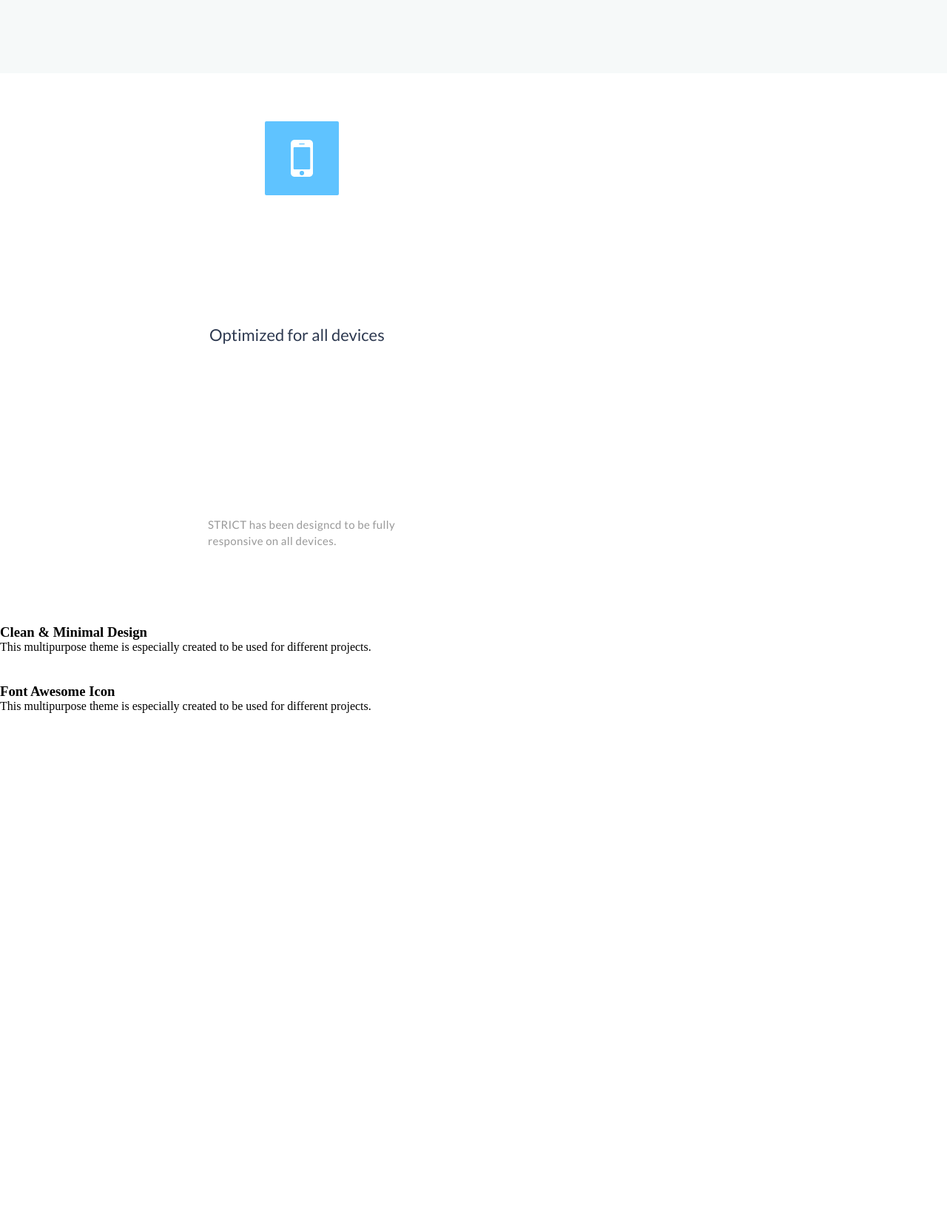
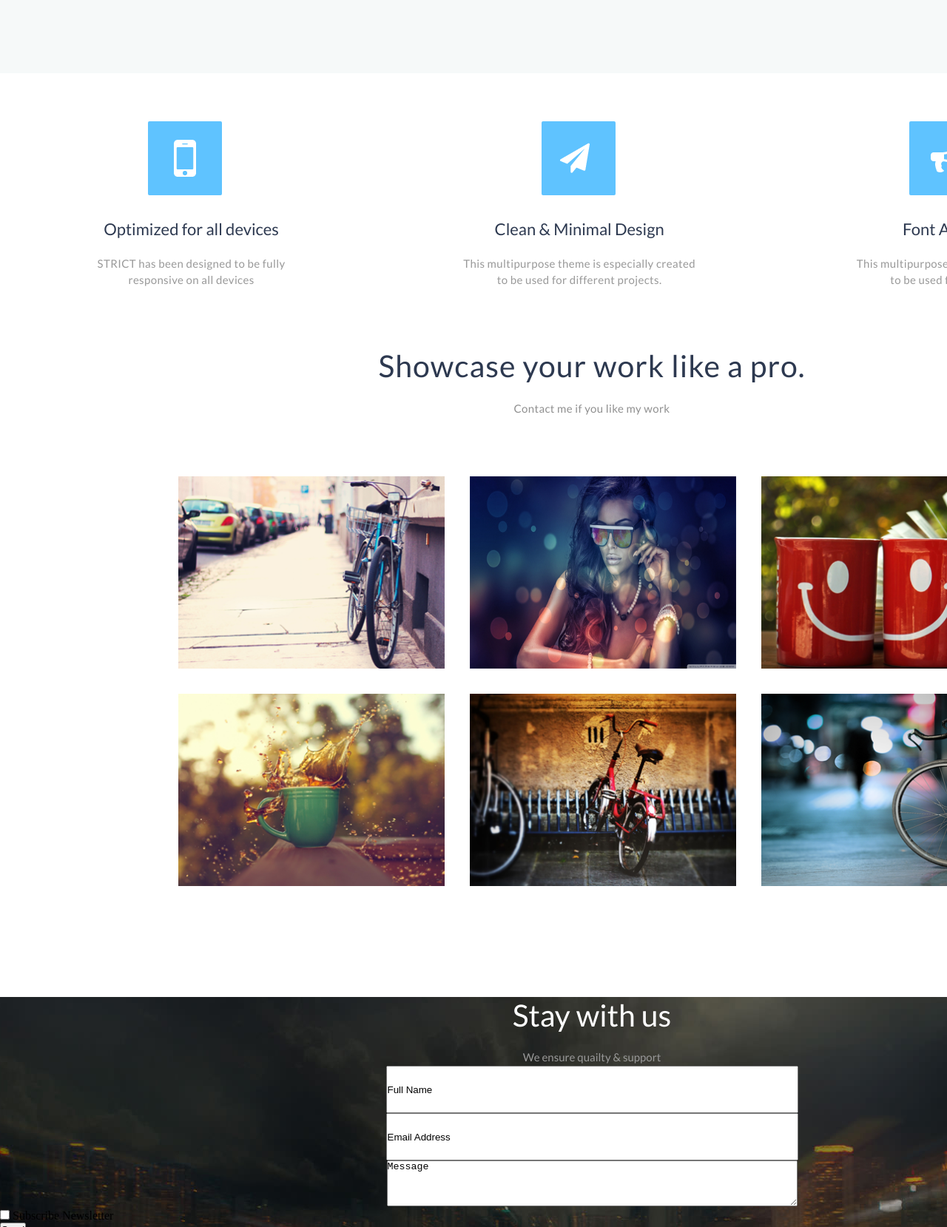
Before and after one commit to GeekHub-FrontEnd-CMS-Online-8/Dukhnov_Alexander_hw_5, a plain HTML site: page index.html in a window 1280 px wide. Shown: the part 1141-2800 px from the top of the page at 74% size. Before the commit the page ends 2105 px from the top, so only its background shows below. Drawn offline with Linux system fonts and the light colour scheme.

Commit message:
hw5  almost ready

```diff
--- a/css/style.css
+++ b/css/style.css
@@ -1,6 +1,14 @@
 * {
 margin: 0px;
 padding: 0px;
+}
+
+a {
+	text-decoration: none;
+}
+
+li {
+	list-style: none;
 }
 
 #wrapper {
@@ -9,7 +17,6 @@ padding: 0px;
 }
 
 header {
-	width: 1600px;
   height: 100px;
   background-color: #f6f9f9;
   position: relative;
@@ -65,17 +72,17 @@ header {
   text-transform: uppercase;
  /* Text style for "STRICT" */
   letter-spacing: 0.75px;
-  margin: 40px 1194px 38px 305px;
+  margin: 40px 1194px 0px 305px;
 }
 
 .fotoonfon {
 	position: relative;
-	width: 1600px;
   height: 800px;
+  width: 1600px;
   background-image: url(../images/Image1.png);
 	}
 
-h1 {
+.fotoonfon h1 {
   position: absolute;
 	width: 415px;
   height: 89px;
@@ -146,8 +153,8 @@ h1 {
 
 .simple {
 	position: relative;
-	width: 1600px;
   height: 340px;
+  width: 1600px;
   background-color: #f6f9f9;
 }
 
@@ -175,23 +182,21 @@ h1 {
   margin: 149px 249px 110px 253px;
 }
 
+/* Переделка
 .list {
-	width: 1600px;
   height: 340px;
   background-color: #ffffff;
 }
 
 .imgmobile {
-	position: relative;
 	width: 100px;
 	height: 100px;
 	border-radius: 2px;
   background-color: #5fc3ff;
-  margin: 65px 1145px 175px 358px;
+  margin: 65px 1145px 0px 358px;
 }
 
 .mobile {
-	position: absolute;
 	width: 30px;
   height: 50px;
   text-shadow: 1px 1px 1px rgba(2, 2, 2, 0.4);
@@ -220,7 +225,181 @@ h1 {
   font-size: 15px;
   font-weight: 400;
   line-height: 22px;
-  /* Text style for "STRICT has" */
   letter-spacing: 0.38px;
   margin: 239px 1067px 65px 281px;
 }
+
+.imgplane {
+	width: 100px;
+  height: 100px;
+  border-radius: 2px;
+  background-color: #5fc3ff;
+  margin: 0px 752px 0px 751px;
+}
+
+.plane {
+	width: 40px;
+  height: 41px;
+  text-shadow: 1px 1px 1px rgba(2, 2, 2, 0.4);
+  color: #ffffff;
+  font-family: "Font Awesome";
+  font-size: 40px;
+  font-weight: 400;
+  letter-spacing: 1px;
+  margin: 30px 35px 30px 25px;
+} */
+.main_services{
+	width: 1600px;
+}
+
+.services_cards {
+	text-align: center;
+	display: grid;
+	grid-template-columns: auto auto auto;
+}
+
+.imgmobile {
+	width: 100px;
+  height: 100px;
+  border-radius: 2px;
+  background-color: #5fc3ff;
+  margin-top: 65px;
+  margin-left: 200px;
+}
+
+.mobile {
+	padding: 25px 35px;
+}
+
+.imagesplane {
+	width: 100px;
+  height: 100px;
+  border-radius: 2px;
+  background-color: #5fc3ff;
+  margin-top: 65px;
+  margin-left: 215px;
+}
+
+.plane {
+	padding: 29px 35px 30px 25px;
+}
+
+.imgruport {
+	width: 100px;
+  height: 100px;
+  border-radius: 2px;
+  background-color: #5fc3ff;
+  margin-top: 65px;
+  margin-left: 180px;
+}
+
+.ruport {
+	padding: 33px 29px 31px 29px;
+}
+
+.services_card h4 {
+	color: #2d3950;
+  font-family: Lato;
+  font-size: 22px;
+  font-weight: 400;
+  margin-top: 32px;
+  margin-bottom: 22px;
+}
+
+.services_card p {
+	color: #999999;
+  font-family: Lato;
+  font-size: 15px;
+  font-weight: 400;
+  line-height: 22px;
+  letter-spacing: 0.38px;
+}
+
+.one {
+	padding-left: 0px;
+}
+
+.two {
+	padding-left: 0px;
+}
+
+.three {
+	padding-right: 20px;
+}
+
+.fotogallery {
+	text-align: center;
+	padding: 81px 0 116px 0;
+	width: 1600px;
+}
+
+.fotogallery h1 {
+	margin-bottom: 22px;
+	color: #2d3950;
+  font-family: Lato;
+  font-size: 41px;
+  font-weight: 400;
+  letter-spacing: 1.02px;
+}
+
+.fotogallery p {
+	margin-bottom: 80px;
+	color: #909090;
+  font-family: Lato;
+  font-size: 15px;
+  font-weight: 400;
+  line-height: 23px;
+  letter-spacing: 0.38px;
+}
+
+.fotogallery img {
+	width: 360px;
+  height: 260px;
+  margin-left: 30px;
+  margin-bottom: 30px;
+}
+ /* блок формы*/
+.contact_form {
+	background-image: url(../images/Rectanglecopy@1X.png);
+	width: 1600px;
+	height: 700px;
+}
+
+
+
+.stay h2 {
+	text-align: center;
+	color: #ffffff;
+  font-family: Lato;
+  font-size: 41px;
+  font-weight: 400;
+}
+
+.stay p {
+	text-align: center;
+	color: #999999;
+  font-family: Lato;
+  font-size: 15px;
+  font-weight: 400;
+  line-height: 23px;
+  padding-top: 21px;
+}
+
+.contact_wrapper {
+	width: 553px;
+	margin: 0 auto;
+}
+
+input[type=text], input[type=email] {
+  width: 553px;
+  height: 60px;
+}
+
+.form_inputs {
+	text-align: center;
+}
+
+textarea {
+	width: 553px;
+	height: 60px;
+}
--- a/index.html
+++ b/index.html
@@ -48,21 +48,18 @@
          example of clean design.</p>
         </div>
       <!--Блок с сылками -->
+         <!-- Переделка
          <div class="list">
          	<section>
-             <div class="imgmobile"><img src="images/mobile.png" alt="mobile" class="mobile"></div>
-            <div>
-          	 <h3 class="phone">Optimized for all devices</h3>
-          	 <p class="texta">STRICT has been designcd to be fully responsive on all devices.</p>
-            </div>
+            <div class="imgmobile"><img src="images/mobile.png" alt="mobile" class="mobile"></div>
+            <h3 class="phone">Optimized for all devices</h3>
+          	<p class="texta">STRICT has been designcd to be fully responsive on all devices.</p>
           </section>
 
           <section>
-          	<div class="imgplane"><img src="images/plane.png" alt="plane"></div>
-          	<div>
+          	<div class="imgplane"><img src="images/plane.png" alt="plane" class="plane"></div>
           		<h3>Clean & Minimal Design</h3>
           		<p>This multipurpose theme is especially created to be used for different projects.</p>
-          	</div>
           </section>
 
           <section>
@@ -72,10 +69,87 @@
           		<p>This multipurpose theme is especially created to be used for different projects.</p>
           	</div>
           </section>
+           </div>
+    	  -->
+       <div class="main_services">
+      	<div class="wrapper">
+      		<div class="services_cards">
 
+      			<div class="services_card">
+      				<div class="imgmobile">
+      				 <img src="images/mobile.png" alt="mobile" class="mobile">
+      			  </div>
+      				 <h4 class="one">Optimized for all devices</h4>
+      				 <p class="one">STRICT has been designed to be fully <br>
+                 responsive on all devices</p>
+      			</div>
+
+             <div class="services_card">
+             	<div class="imagesplane">
+      				 <img src="images/plane.png" alt="plane" class="plane">
+      			  </div>
+      			   <h4 class="two">Clean & Minimal Design</h4>
+      				 <p class="two">This multipurpose theme is especially created <br>
+                 to be used for different projects.</p>
+      			</div>
+
+      			<div class="services_card">
+      				 <div class="imgruport">
+      					<img src="images/ruport.png" alt="ruport" class="ruport">
+      			   </div>
+      				  <h4 class="three">Font Awesome Icon</h4>
+      				  <p class="three">This multipurpose theme is especially created <br>
+                 to be used for different projects.</p>
+      			</div>
+
+      		</div>
+      	</div>
+       </div>
+
+         <div class="fotogallery">
+         	<h1>Showcase your work like a pro.</h1>
+         	<p> Contact me if you like my work</p>
+
+         	<div class="gallery">
+         		<div class="line1">
+         			<img src="images/BG@1X.png" alt="">
+         			<img src="images/Layer31@1X.png" alt="">
+         			<img src="images/Layer32@1X.png" alt="">
+         		</div>
+         		<div class="line2">
+         			<img src="images/Layer33@1X.png" alt="">
+         			<img src="images/Layer34@1X.png" alt="">
+         			<img src="images/Layer35@1X.png" alt="">
+         		</div>
+         	</div>
          </div>
 
+            <!--Блок формы -->
+      <section class="contact_form">
+      	<div class="stay">
+      		<h2>Stay with us</h2>
+      		<p>We ensure quailty & support</p>
+      	</div>
+      	<div class="contakt_wrapper">
+      		<form action="#" name="newform" method="get">
+      			<div class="form_inputs">
+      				<input type="text" value="Full Name">
+      				<div>
+      				 <input type="email" value="Email Address">
+      			  </div>
+      			   <textarea name="text">Message</textarea>
+      			  </div>
 
+      			<div class="checkbox">
+      				<p><input type="checkbox">
+      				Subscribe Newsletter</p>
+      			</div>
+              <div class="button_block">
+      				 <input type="submit" value="Send">
+      			  </div>
+      		</form>
+      	</div>
+      </section>
 
       </div>
 
@@ -88,6 +162,5 @@
     </footer>
 
     </div>
-	</div>
 </body>
 </html>
```
Also changed, not shown: images/BG@1X.png (added), images/Icon.png (added), images/Icon2.png (added), images/Rectanglecopy@1X.png (added).
